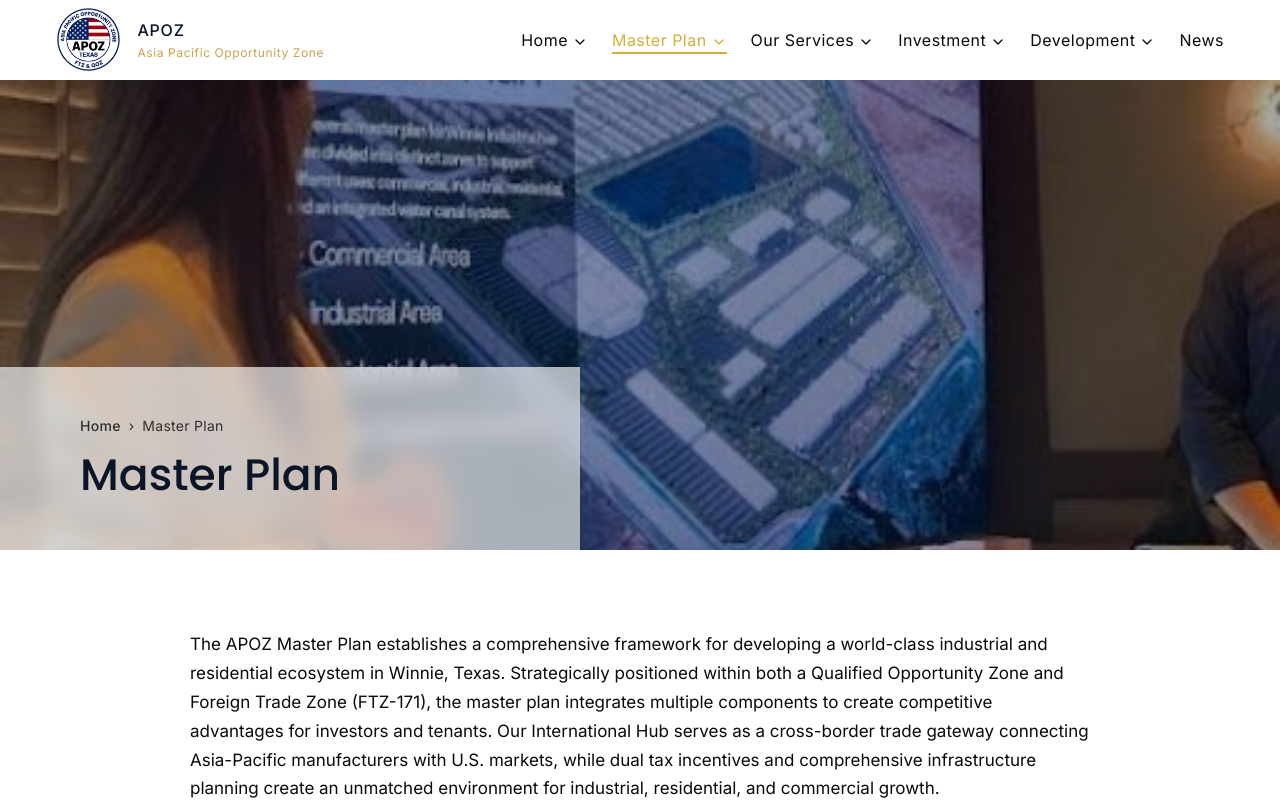
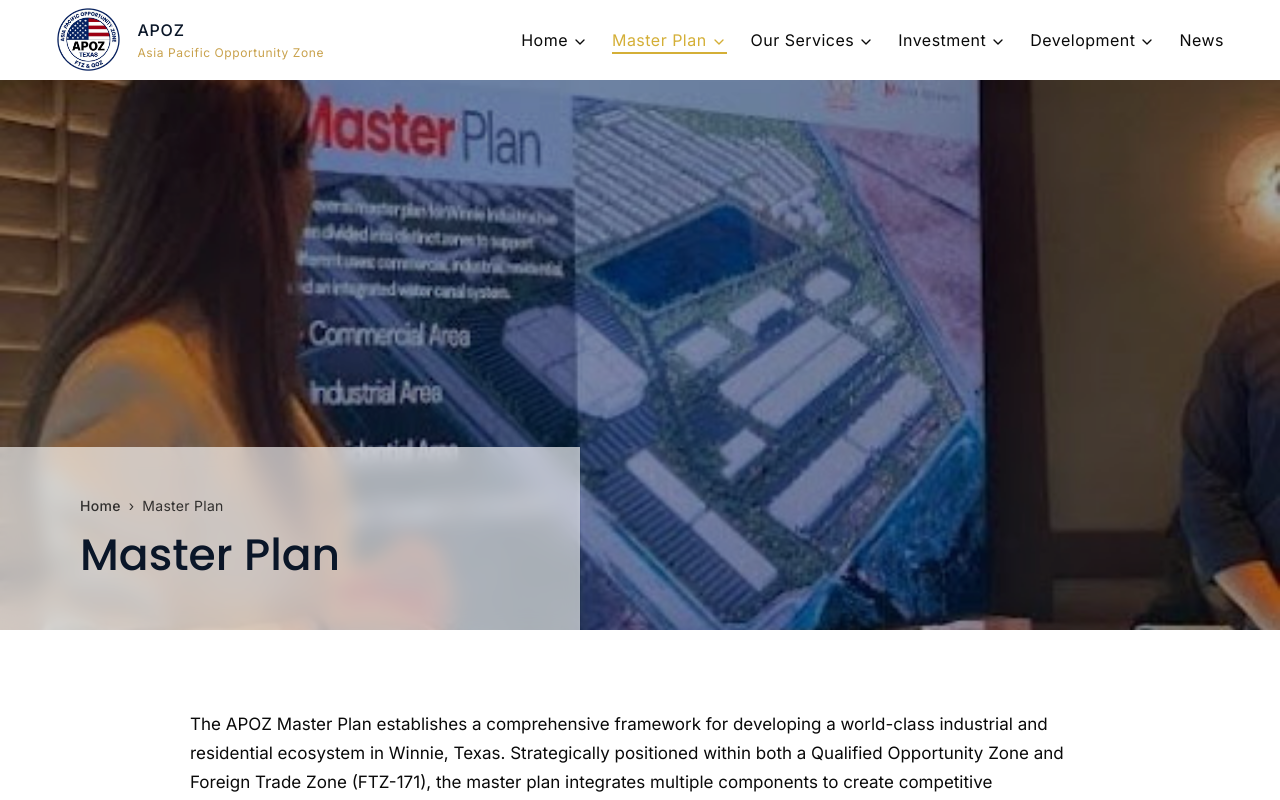
Before and after one commit to simonyaorepo/Apoz, a React (Vite) app: page /master-plan in a window 1280 px wide. Shown: the top 800 px of the page. Built offline with nearby package versions, Linux system fonts and the light colour scheme.

Commit message:
final refactor to make all heros use appropriate shared component

```diff
--- a/src/components/DevelopmentSection/subcomponents/Phase1Section.tsx
+++ b/src/components/DevelopmentSection/subcomponents/Phase1Section.tsx
@@ -1,9 +1,9 @@
 import React from "react";
+import TextHero from "../../TextHero";
 import SummaryBlock from "./SummaryBlock";
 import QuoteSection from "./QuoteSection";
 import GoldDivider from "../../ui/GoldDivider";
 import GreyDivider from "../../ui/GreyDivider";
-import styled from "styled-components";
 import {
   PhaseSection,
   PhaseContentBlock,
@@ -15,140 +15,18 @@
 } from "./SharedStyles";
 import { PHASE_1_DATA } from "../developmentSectionData";
 
-const HeroSection = styled.section`
-  position: relative;
-  width: 100%;
-  min-height: 550px;
-  height: 60vh;
-  max-height: 750px;
-  display: flex;
-  align-items: flex-end;
-  justify-content: flex-start;
-  overflow: hidden;
-  background: ${({ theme }) => theme.colors.darkBlue};
-
-  @media (max-width: 1024px) {
-    min-height: 500px;
-    height: 55vh;
-  }
-
-  @media (max-width: 768px) {
-    min-height: 450px;
-    height: 50vh;
-  }
-
-  @media (max-width: 480px) {
-    min-height: 400px;
-    height: 48vh;
-  }
-`;
-
-const HeroImage = styled.img`
-  position: absolute;
-  inset: 0;
-  width: 100%;
-  height: 100%;
-  object-fit: cover;
-  object-position: center;
-  z-index: 1;
-`;
-
-const HeroOverlay = styled.div`
-  position: absolute;
-  inset: 0;
-  background: rgba(0, 0, 0, 0.5);
-  z-index: 2;
-`;
-
-const HeroContentBox = styled.div`
-  position: absolute;
-  left: 0;
-  bottom: 0;
-  z-index: 3;
-  padding: ${({ theme }) => theme.spacing.xxl} ${({ theme }) => theme.spacing.xxxl};
-  display: flex;
-  flex-direction: column;
-  align-items: flex-start;
-  gap: ${({ theme }) => theme.spacing.sm};
-
-  @media (max-width: 1024px) {
-    padding: ${({ theme }) => theme.spacing.xl} ${({ theme }) => theme.spacing.xxl};
-  }
-
-  @media (max-width: 768px) {
-    padding: ${({ theme }) => theme.spacing.lg} ${({ theme }) => theme.spacing.xl};
-  }
-
-  @media (max-width: 480px) {
-    padding: ${({ theme }) => theme.spacing.md} ${({ theme }) => theme.spacing.lg};
-  }
-`;
-
-const HeroBreadcrumb = styled.nav`
-  color: ${({ theme }) => theme.colors.white};
-  font-size: ${({ theme }) => theme.fontSizes.sm};
-  font-weight: ${({ theme }) => theme.fontWeights.normal};
-  letter-spacing: 0.02em;
-  margin-bottom: ${({ theme }) => theme.spacing.xs};
-  opacity: 0.9;
-
-  a {
-    color: ${({ theme }) => theme.colors.white};
-    text-decoration: none;
-    transition: color 0.2s ease;
-
-    &:hover {
-      color: ${({ theme }) => theme.colors.goldAccent};
-    }
-  }
-
-  .separator {
-    margin: 0 ${({ theme }) => theme.spacing.sm};
-  }
-
-  .current {
-    color: ${({ theme }) => theme.colors.white};
-  }
-`;
-
-const HeroTitle = styled.h1`
-  font-size: ${({ theme }) => theme.fontSizes.h2};
-  font-weight: ${({ theme }) => theme.fontWeights.medium};
-  color: ${({ theme }) => theme.colors.white};
-  line-height: 1.2;
-  margin: 0;
-  text-shadow: 0 2px 8px rgba(0, 0, 0, 0.3);
-
-  @media (max-width: 1024px) {
-    font-size: 2rem;
-  }
-
-  @media (max-width: 768px) {
-    font-size: 1.75rem;
-  }
-
-  @media (max-width: 480px) {
-    font-size: 1.5rem;
-  }
-`;
-
 const Phase1Section: React.FC = () => {
   return (
     <>
-      <HeroSection>
-        <HeroImage src={PHASE_1_DATA.backgroundImage} alt={PHASE_1_DATA.title} />
-        <HeroOverlay />
-        <HeroContentBox>
-          <HeroBreadcrumb>
-            <a href="/">Home</a>
-            <span className="separator">›</span>
-            <a href="/development">Development</a>
-            <span className="separator">›</span>
-            <span className="current">{PHASE_1_DATA.breadcrumbLabel}</span>
-          </HeroBreadcrumb>
-          <HeroTitle>{PHASE_1_DATA.title}</HeroTitle>
-        </HeroContentBox>
-      </HeroSection>
+      <TextHero
+        title={PHASE_1_DATA.title}
+        backgroundImage={PHASE_1_DATA.backgroundImage}
+        breadcrumbs={[
+          { label: "Home", href: "/" },
+          { label: "Development", href: "/development" },
+          { label: "Phase 1" }
+        ]}
+      />
 
       <PhaseSection>
         <SummaryBlock
--- a/src/components/MasterPlanSection/subcomponents/IndustryZoneSection.tsx
+++ b/src/components/MasterPlanSection/subcomponents/IndustryZoneSection.tsx
@@ -1,5 +1,5 @@
 import React from "react";
-import styled from "styled-components";
+import TextHero from "../../TextHero";
 import { WhiteSection, GreySection, TealSection, TealBox } from "../../ui/Sections";
 import { TealText } from "../../ui/TealComponents";
 import { Container } from "../../ui/Containers";
@@ -8,125 +8,6 @@
 import { IllustrationBox } from "../../ui/Media";
 import { StyledTable } from "../../ui/Table";
 
-const HeroSection = styled.section`
-  position: relative;
-  width: 100%;
-  min-height: 550px;
-  height: 60vh;
-  max-height: 750px;
-  display: flex;
-  align-items: flex-end;
-  justify-content: flex-start;
-  overflow: hidden;
-  background: ${({ theme }) => theme.colors.darkBlue};
-
-  @media (max-width: 1024px) {
-    min-height: 500px;
-    height: 55vh;
-  }
-
-  @media (max-width: 768px) {
-    min-height: 450px;
-    height: 50vh;
-  }
-
-  @media (max-width: 480px) {
-    min-height: 400px;
-    height: 48vh;
-  }
-`;
-
-const HeroImage = styled.img`
-  position: absolute;
-  inset: 0;
-  width: 100%;
-  height: 100%;
-  object-fit: cover;
-  object-position: center;
-  z-index: 1;
-`;
-
-const Overlay = styled.div`
-  position: absolute;
-  inset: 0;
-  background: rgba(0, 0, 0, 0.5);
-  z-index: 2;
-`;
-
-const ContentBox = styled.div`
-  position: absolute;
-  left: 0;
-  bottom: 0;
-  z-index: 3;
-  padding: ${({ theme }) => theme.spacing.xxl} ${({ theme }) => theme.spacing.xxxl};
-  display: flex;
-  flex-direction: column;
-  align-items: flex-start;
-  gap: ${({ theme }) => theme.spacing.sm};
-
-  @media (max-width: 1024px) {
-    padding: ${({ theme }) => theme.spacing.xl} ${({ theme }) => theme.spacing.xxl};
-  }
-
-  @media (max-width: 768px) {
-    padding: ${({ theme }) => theme.spacing.lg} ${({ theme }) => theme.spacing.xl};
-  }
-
-  @media (max-width: 480px) {
-    padding: ${({ theme }) => theme.spacing.md} ${({ theme }) => theme.spacing.lg};
-  }
-`;
-
-const Breadcrumb = styled.nav`
-  color: ${({ theme }) => theme.colors.white};
-  font-size: ${({ theme }) => theme.fontSizes.sm};
-  font-weight: ${({ theme }) => theme.fontWeights.normal};
-  letter-spacing: 0.02em;
-  margin-bottom: ${({ theme }) => theme.spacing.xs};
-  opacity: 0.9;
-
-  a {
-    color: ${({ theme }) => theme.colors.white};
-    text-decoration: none;
-    transition: color 0.2s ease;
-
-    &:hover {
-      color: ${({ theme }) => theme.colors.goldAccent};
-    }
-  }
-
-  .separator {
-    margin: 0 ${({ theme }) => theme.spacing.sm};
-  }
-
-  .current {
-    color: ${({ theme }) => theme.colors.white};
-  }
-`;
-
-const Title = styled.h1`
-  font-size: ${({ theme }) => theme.fontSizes.h2};
-  font-weight: ${({ theme }) => theme.fontWeights.medium};
-  color: ${({ theme }) => theme.colors.white};
-  line-height: 1.2;
-  margin: 0;
-  text-shadow: 0 2px 8px rgba(0, 0, 0, 0.3);
-  letter-spacing: 0;
-  font-family: ${({ theme }) => theme.fontFamilies.heading};
-
-  @media (max-width: 1024px) {
-    font-size: 2rem;
-  }
-
-  @media (max-width: 768px) {
-    font-size: 1.75rem;
-  }
-
-  @media (max-width: 480px) {
-    font-size: 1.5rem;
-  }
-`;
-
 interface IndustryZoneSectionProps {
   onNavigate: (page: string) => void;
 }
@@ -134,20 +15,15 @@
 const IndustryZoneSection: React.FC<IndustryZoneSectionProps> = ({ onNavigate: _onNavigate }) => {
   return (
     <>
-      <HeroSection>
-        <HeroImage src="/assets/images/masterPlan/industryZone/hero.jpg" alt="Industry Zone" />
-        <Overlay />
-        <ContentBox>
-          <Breadcrumb>
-            <a href="/">Home</a>
-            <span className="separator">›</span>
-            <a href="/master-plan">Master Plan</a>
-            <span className="separator">›</span>
-            <span className="current">Industry Zone</span>
-          </Breadcrumb>
-          <Title>Industry Zone</Title>
-        </ContentBox>
-      </HeroSection>
+      <TextHero
+        title="Industry Zone"
+        backgroundImage="/assets/images/masterPlan/industryZone/hero.jpg"
+        breadcrumbs={[
+          { label: "Home", href: "/" },
+          { label: "Master Plan", href: "/master-plan" },
+          { label: "Industry Zone" }
+        ]}
+      />
 
       <WhiteSection>
         <Container>
--- a/src/components/MasterPlanSection/subcomponents/MasterPlanHero.tsx
+++ b/src/components/MasterPlanSection/subcomponents/MasterPlanHero.tsx
@@ -1,148 +1,15 @@
 import React from "react";
-import styled from "styled-components";
-
-const HeroSection = styled.section`
-  position: relative;
-  width: 100%;
-  min-height: 550px;
-  height: 60vh;
-  max-height: 750px;
-  display: flex;
-  align-items: flex-end;
-  justify-content: flex-start;
-  overflow: hidden;
-  background: ${({ theme }) => theme.colors.darkBlue};
-
-  @media (max-width: 1024px) {
-    min-height: 500px;
-    height: 55vh;
-  }
-
-  @media (max-width: 768px) {
-    min-height: 450px;
-    height: 50vh;
-  }
-
-  @media (max-width: 480px) {
-    min-height: 400px;
-    height: 48vh;
-  }
-`;
-
-const HeroImage = styled.img`
-  position: absolute;
-  inset: 0;
-  width: 100%;
-  height: 100%;
-  object-fit: cover;
-  object-position: center;
-  z-index: 1;
-`;
-
-const Overlay = styled.div`
-  position: absolute;
-  inset: 0;
-  background: rgba(0, 0, 0, 0.35);
-  z-index: 2;
-`;
-
-const ContentBox = styled.div`
-  position: absolute;
-  left: 0;
-  bottom: 0;
-  z-index: 3;
-  background: rgba(255, 255, 255, 0.65);
-  backdrop-filter: blur(10px);
-  padding: ${({ theme }) => theme.spacing.xxl} ${({ theme }) => theme.spacing.xxxl};
-  width: 580px;
-  display: flex;
-  flex-direction: column;
-  align-items: flex-start;
-  gap: ${({ theme }) => theme.spacing.sm};
-
-  @media (max-width: 1200px) {
-    width: 520px;
-    padding: ${({ theme }) => theme.spacing.xl} ${({ theme }) => theme.spacing.xxl};
-  }
-
-  @media (max-width: 992px) {
-    width: 480px;
-    padding: ${({ theme }) => theme.spacing.xl} ${({ theme }) => theme.spacing.xxl};
-  }
-
-  @media (max-width: 768px) {
-    padding: ${({ theme }) => theme.spacing.lg} ${({ theme }) => theme.spacing.xl};
-    width: 85%;
-  }
-
-  @media (max-width: 480px) {
-    padding: ${({ theme }) => theme.spacing.md} ${({ theme }) => theme.spacing.lg};
-    width: 90%;
-  }
-`;
-
-const Breadcrumb = styled.nav`
-  color: ${({ theme }) => theme.colors.foreground};
-  font-size: ${({ theme }) => theme.fontSizes.sm};
-  font-weight: ${({ theme }) => theme.fontWeights.normal};
-  letter-spacing: 0.02em;
-  margin-bottom: ${({ theme }) => theme.spacing.xs};
-  opacity: 0.8;
-
-  a {
-    color: ${({ theme }) => theme.colors.foreground};
-    text-decoration: none;
-    transition: color 0.2s ease;
-
-    &:hover {
-      color: ${({ theme }) => theme.colors.goldAccent};
-    }
-  }
-
-  .separator {
-    margin: 0 ${({ theme }) => theme.spacing.sm};
-  }
-
-  .current {
-    color: ${({ theme }) => theme.colors.foreground};
-  }
-`;
-
-const Title = styled.h1`
-  font-size: ${({ theme }) => theme.fontSizes.h2};
-  font-weight: ${({ theme }) => theme.fontWeights.medium};
-  color: ${({ theme }) => theme.colors.darkBlue};
-  line-height: 1.2;
-  margin: 0;
-  letter-spacing: 0;
-  font-family: ${({ theme }) => theme.fontFamilies.heading};
-
-  @media (max-width: 1024px) {
-    font-size: 2rem;
-  }
-
-  @media (max-width: 768px) {
-    font-size: 1.75rem;
-  }
-
-  @media (max-width: 480px) {
-    font-size: 1.5rem;
-  }
-`;
+import PageHero from "../../PageHero";
 
 const MasterPlanHero: React.FC = () => (
-  <HeroSection>
-    <HeroImage src="/assets/images/masterPlan/hero.jpg" alt="Master Plan" />
-    <Overlay />
-    <ContentBox>
-      <Breadcrumb>
-        <a href="/">Home</a>
-        <span className="separator">›</span>
-        <span className="current">Master Plan</span>
-      </Breadcrumb>
-      <Title>Master Plan</Title>
-    </ContentBox>
-  </HeroSection>
+  <PageHero
+    title="Master Plan"
+    backgroundImage="/assets/images/masterPlan/hero.jpg"
+    breadcrumbs={[
+      { label: "Home", href: "/" },
+      { label: "Master Plan" }
+    ]}
+  />
 );
 
 export default MasterPlanHero;
--- a/src/pages/NewsArticlePage.tsx
+++ b/src/pages/NewsArticlePage.tsx
@@ -3,7 +3,6 @@
 import { NEWS_ARTICLES } from "../components/NewsSection/subcomponents/newsSectionData";
 import styled from "styled-components";
 import { Button } from "../components/ui/button";
-
 
 const HeroSection = styled.section`
   position: relative;
@@ -18,7 +17,7 @@
   overflow: hidden;
   display: flex;
   align-items: flex-end;
-  background: ${({ theme }) => theme.colors.statusDefaultBg};
+  background: ${({ theme }) => theme.colors.darkBlue};
 
   @media (max-width: ${({ theme }) => theme.breakpoints.md}) {
     min-height: 550px;
@@ -31,17 +30,14 @@
   }
 `;
 
-const HeroImage = styled.img<{ $showTop?: boolean }>`
+const HeroImage = styled.img`
   position: absolute;
   inset: 0;
   width: 100%;
   height: 100%;
   object-fit: cover;
-  object-position: ${({ $showTop }) => $showTop ? 'center -10%' : 'center center'};
-
-  @media (max-width: ${({ theme }) => theme.breakpoints.sm}) {
-    object-position: ${({ $showTop }) => $showTop ? 'center -10%' : 'center center'};
-  }
+  object-position: center;
+  z-index: 1;
 `;
 
 const HeroOverlay = styled.div`
@@ -54,11 +50,13 @@
   display: flex;
   flex-direction: column;
   align-items: center;
+  z-index: 2;
 
   @media (max-width: ${({ theme }) => theme.breakpoints.sm}) {
     padding: ${({ theme }) => `${theme.spacing.xl} ${theme.spacing.md} ${theme.spacing.lg} ${theme.spacing.md}`};
   }
 `;
+
 const HeroTitle = styled.h1`
   color: ${({ theme }) => theme.colors.white};
   font-size: ${({ theme }) => theme.fontSizes.h2};
@@ -74,6 +72,7 @@
     max-width: 98vw;
   }
 `;
+
 const HeroMeta = styled.div`
   color: ${({ theme }) => theme.colors.white};
   font-size: ${({ theme }) => theme.fontSizes.md};
@@ -82,11 +81,13 @@
   text-align: center;
   margin-bottom: ${({ theme }) => theme.spacing.sm};
 `;
+
 const PageBackground = styled.div`
   min-height: 100vh;
   width: 100vw;
   background: ${({ theme }) => theme.colors.background};
 `;
+
 const ContentWrapper = styled.div`
   max-width: ${({ theme }) => theme.maxWidth.content};
   margin: ${({ theme }) => `${theme.spacing.xxxl} auto 0 auto`};
@@ -99,6 +100,7 @@
     padding: 0 8px;
   }
 `;
+
 const ArticleParagraph = styled.p`
   color: ${({ theme }) => theme.colors.foreground};
   font-size: ${({ theme }) => theme.fontSizes.lg};
@@ -116,14 +118,11 @@
   const article = NEWS_ARTICLES.find(a => a.id === Number(id));
   const navigate = useNavigate();
 
-  // Check if this needs top positioning (faces at top)
-  const showTop = article?.image.includes('07-21-25') || article?.image.includes('09-13-25');
-
   if (!article) {
     return (
       <PageBackground>
         <ContentWrapper>
-          <HeroTitle>Article not found</HeroTitle>
+          <h1>Article not found</h1>
           <button onClick={() => navigate('/news')}>Back to News</button>
         </ContentWrapper>
       </PageBackground>
@@ -133,7 +132,7 @@
   return (
     <PageBackground>
       <HeroSection>
-        <HeroImage src={article.image} alt={article.title} $showTop={showTop} />
+        <HeroImage src={article.image} alt={article.title} fetchPriority="high" loading="eager" />
         <HeroOverlay>
           <HeroTitle>{article.title}</HeroTitle>
           <HeroMeta>
```
